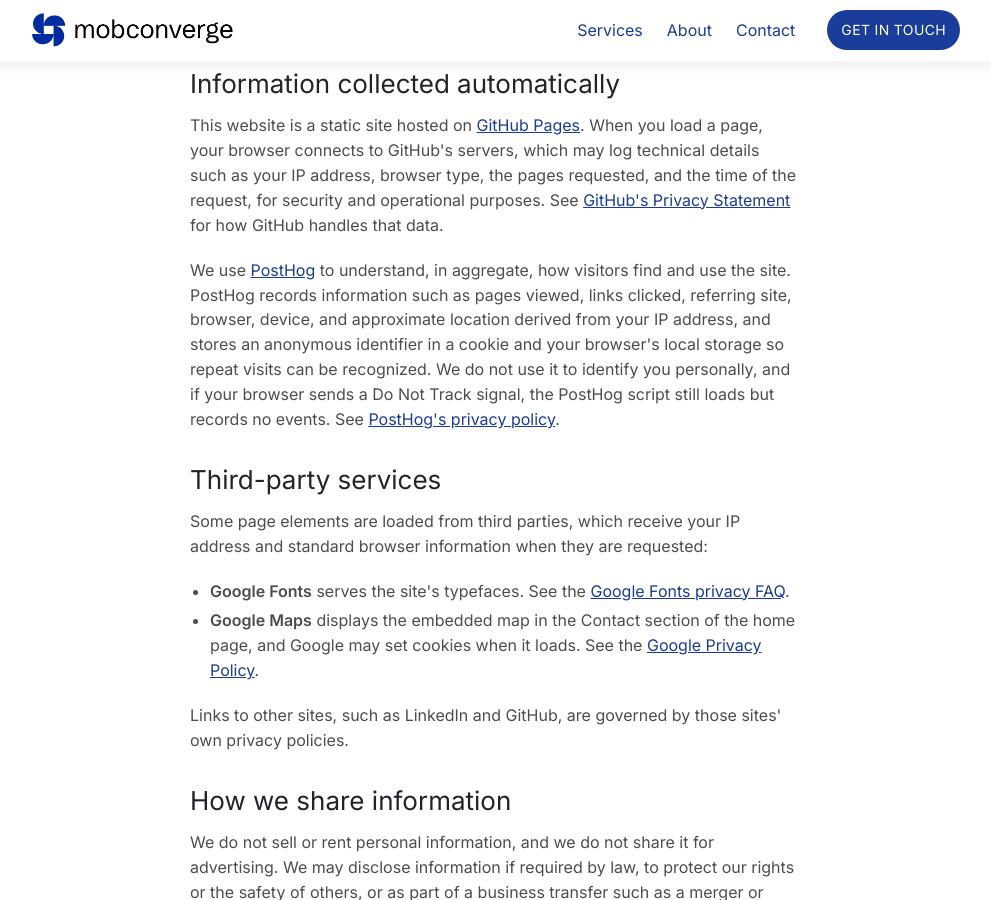
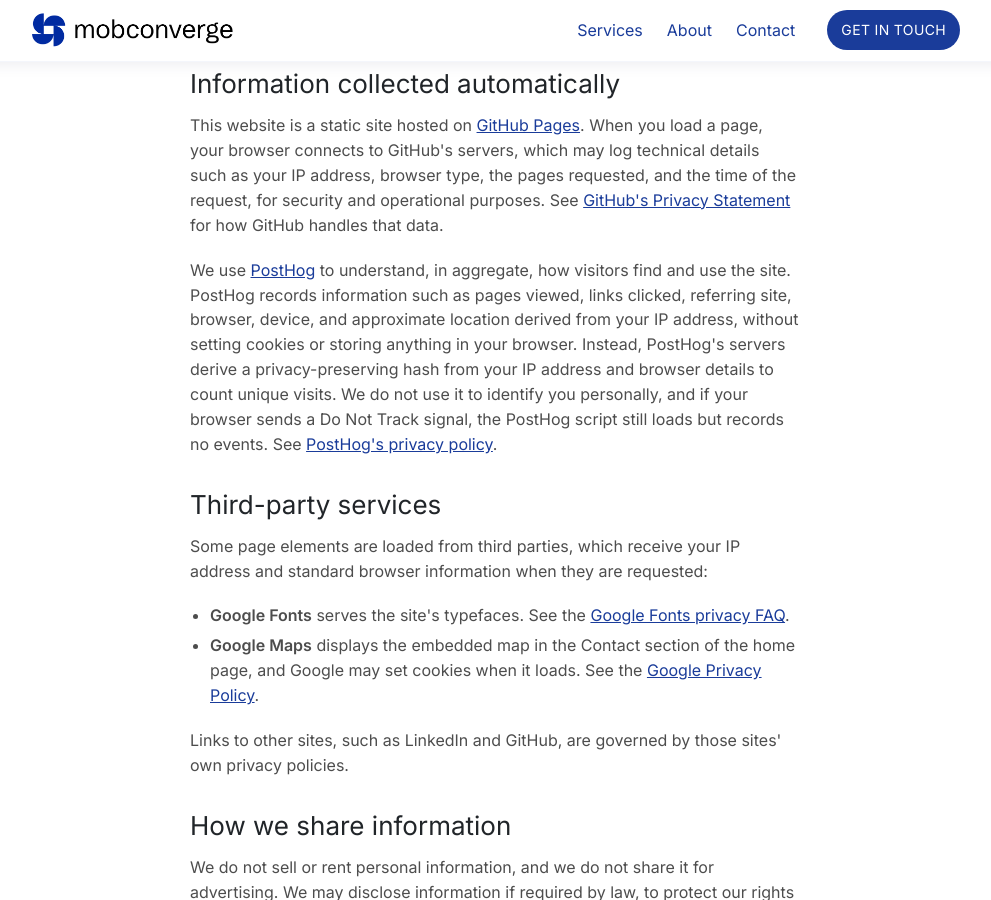
Before and after one commit to mobconverge/mobconverge.github.io, a Jekyll site: the page built from privacy.md, in a window 1280 px wide and 900 px high, scrolled down 589 px. Shown: the whole window, without its empty margins (145-1136 px from the left). Built offline with Jekyll 4.4.1, drawn with Linux system fonts in a browser that asks for light colours.

Commit message:
Run PostHog in cookieless mode
PostHog now sets no cookies and uses no local or session storage;
unique visitors are counted from a server-side hash instead. The
privacy policy is updated to match. Cookieless mode must also be
enabled in the PostHog project settings or events are dropped.

Co-Authored-By: Claude Opus 5.5 <noreply@anthropic.com>
Claude-Session: https://claude.ai/code/session_01MWz621bEfjuk9LYKRPpb24

```diff
--- a/_includes/posthog.html
+++ b/_includes/posthog.html
@@ -14,6 +14,8 @@ send events, not read them.
       api_host: {{ posthog_host | jsonify }},
       defaults: '2026-08-30',
       person_profiles: 'identified_only',
+      // Requires cookieless mode to be enabled in the PostHog project settings.
+      cookieless_mode: 'always',
       respect_dnt: true
     });
   }
--- a/privacy.md
+++ b/privacy.md
@@ -28,7 +28,7 @@ bodyClass: "page-privacy"
 
           <h2>Information collected automatically</h2>
           <p>This website is a static site hosted on <a href="https://pages.github.com/">GitHub Pages</a>. When you load a page, your browser connects to GitHub's servers, which may log technical details such as your IP address, browser type, the pages requested, and the time of the request, for security and operational purposes. See <a href="https://docs.github.com/en/site-policy/privacy-policies/github-general-privacy-statement">GitHub's Privacy Statement</a> for how GitHub handles that data.</p>
-          <p>We use <a href="https://posthog.com/">PostHog</a> to understand, in aggregate, how visitors find and use the site. PostHog records information such as pages viewed, links clicked, referring site, browser, device, and approximate location derived from your IP address, and stores an anonymous identifier in a cookie and your browser's local storage so repeat visits can be recognized. We do not use it to identify you personally, and if your browser sends a Do Not Track signal, the PostHog script still loads but records no events. See <a href="https://posthog.com/privacy">PostHog's privacy policy</a>.</p>
+          <p>We use <a href="https://posthog.com/">PostHog</a> to understand, in aggregate, how visitors find and use the site. PostHog records information such as pages viewed, links clicked, referring site, browser, device, and approximate location derived from your IP address, without setting cookies or storing anything in your browser. Instead, PostHog's servers derive a privacy-preserving hash from your IP address and browser details to count unique visits. We do not use it to identify you personally, and if your browser sends a Do Not Track signal, the PostHog script still loads but records no events. See <a href="https://posthog.com/privacy">PostHog's privacy policy</a>.</p>
 
           <h2>Third-party services</h2>
           <p>Some page elements are loaded from third parties, which receive your IP address and standard browser information when they are requested:</p>
```
